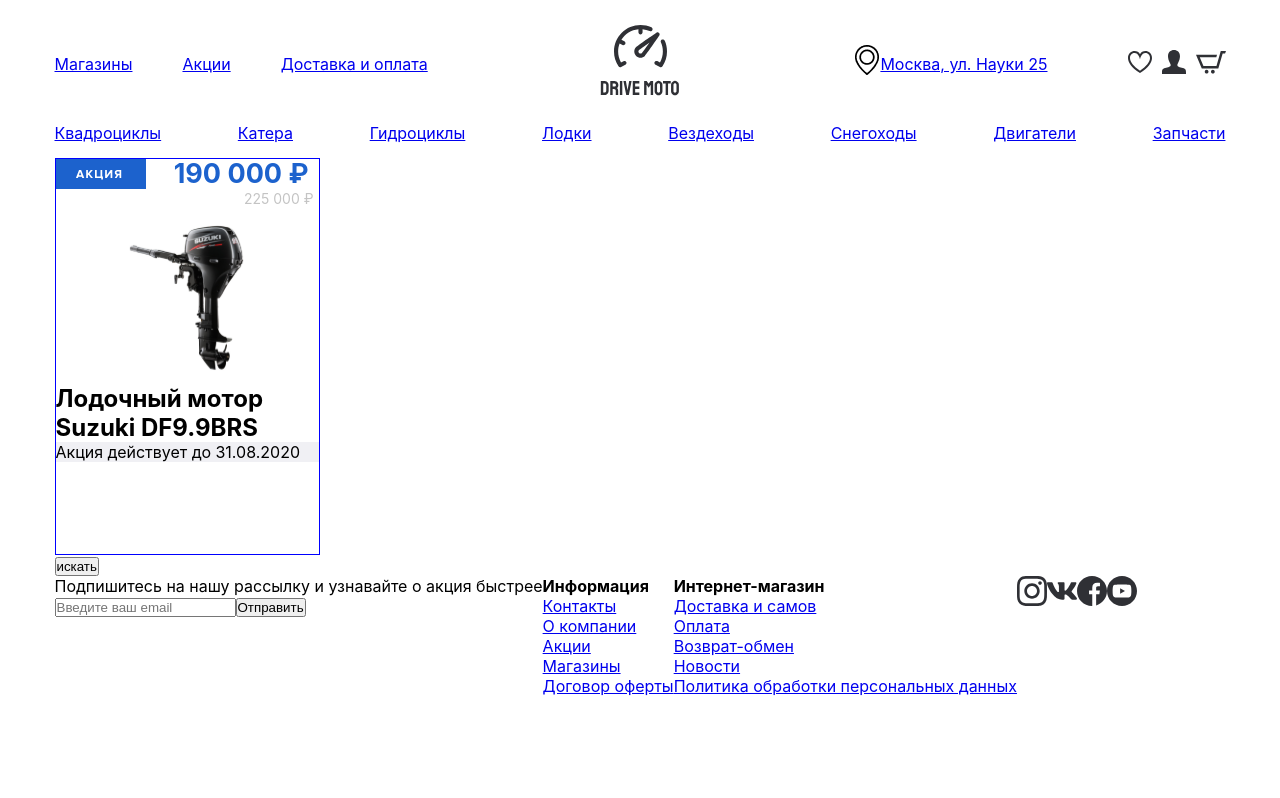
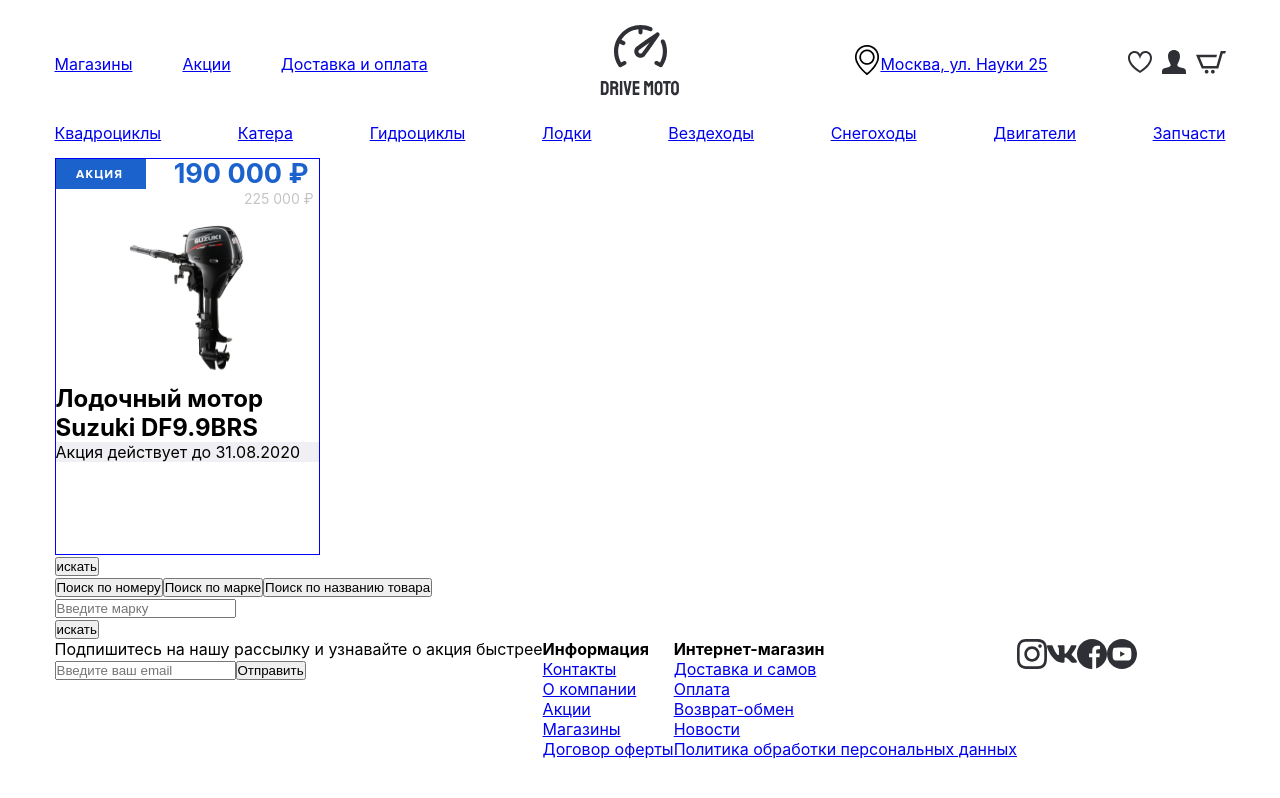
Before and after one commit to TrocyukS96/react-project, a React (Create React App) app: page / in a window 1280 px wide. Built offline with nearby package versions, Linux system fonts and the light colour scheme.

Commit message:
BlokSearh

```diff
--- a/src/App.js
+++ b/src/App.js
@@ -6,6 +6,7 @@
 
 import Header from './header/Header';
 import Stock from "./components/stock/Stock";
+import BlokSearh from './components/BlokSearh/BlokSerah';
 
 function App() {
   return (
@@ -14,6 +15,7 @@
         <Header />
         <Stock />
         <Btn />
+        <BlokSearh/>
         <Footer />
       </div>
     </div>
--- /dev/null
+++ b/src/components/BlokSearh/BlokSearh.css
@@ -0,0 +1,6 @@
+.logo {
+   position: absolute;
+   top: 25px;
+   left: 50%;
+   transform: translateX(-50%);
+}
--- /dev/null
+++ b/src/components/BlokSearh/BlokSerah.js
@@ -0,0 +1,28 @@
+
+import Btn from '../btn/Btn';
+import BtnSearh from '../btn/BtnSearh';
+import './BlokSearh.css';
+
+
+function BlokSearh() {
+    return (
+        <div className="blok-searh">
+
+            <BtnSearh btnName="Поиск по номеру"/>
+            <BtnSearh btnName="Поиск по марке"/>
+            <BtnSearh btnName="Поиск по названию товара"/>
+
+            <form>
+
+                <input type="text" placeholder="Введите марку"></input>
+
+            </form>
+
+            <Btn/>
+
+
+        </div>
+    );
+}
+
+export default BlokSearh;
--- /dev/null
+++ b/src/components/btn/BtnSearh.css
@@ -0,0 +1,8 @@
+btn {
+   width: 140px;
+   height: 50px;
+   background-color: rgb(248, 109, 109);
+   color: #fff;
+
+   font-size: 25px;
+}
--- /dev/null
+++ b/src/components/btn/BtnSearh.js
@@ -0,0 +1,11 @@
+
+import './BtnSearh.css';
+
+function BtnSearh(props) {
+  return (
+    <button className="btn-searh">{props.btnName}</button>
+
+  );
+}
+
+export default BtnSearh;
```
Also changed, not shown: src/assets/image/Baner/Rectangle.svg (added).
